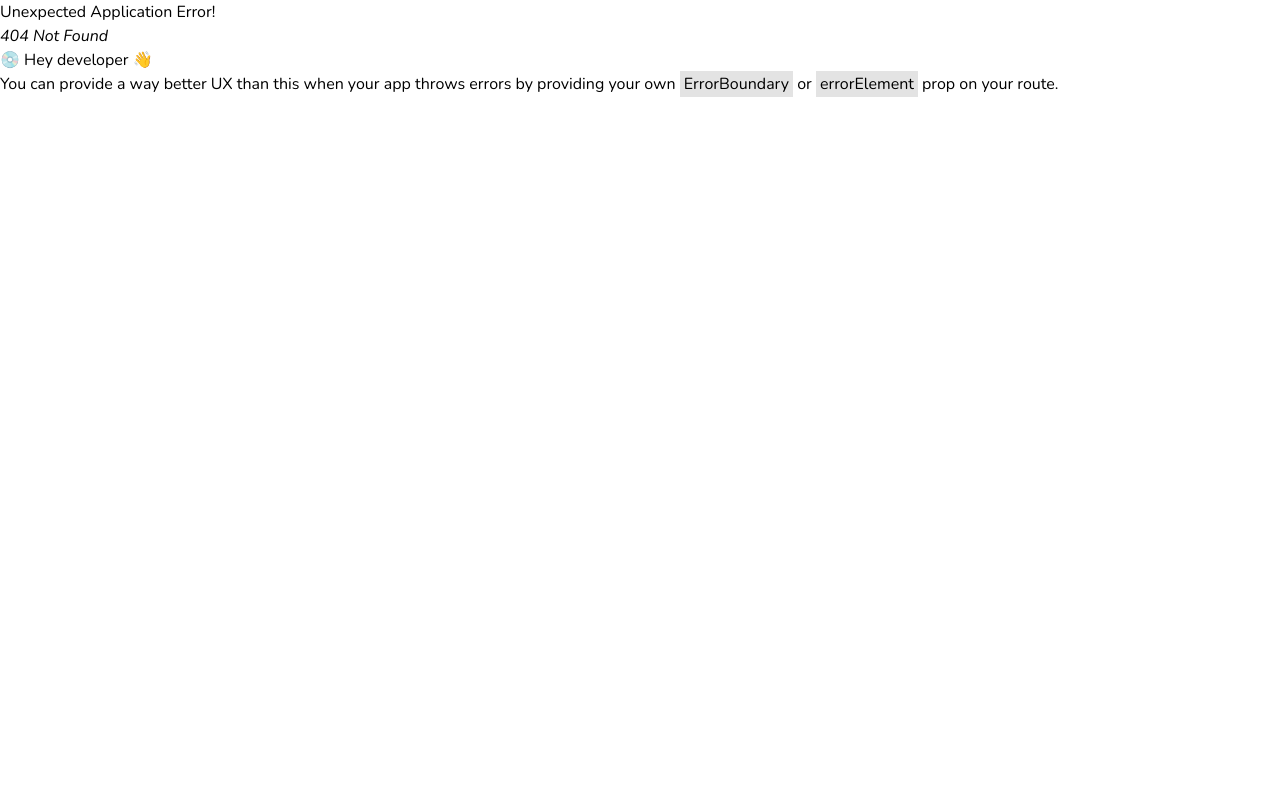
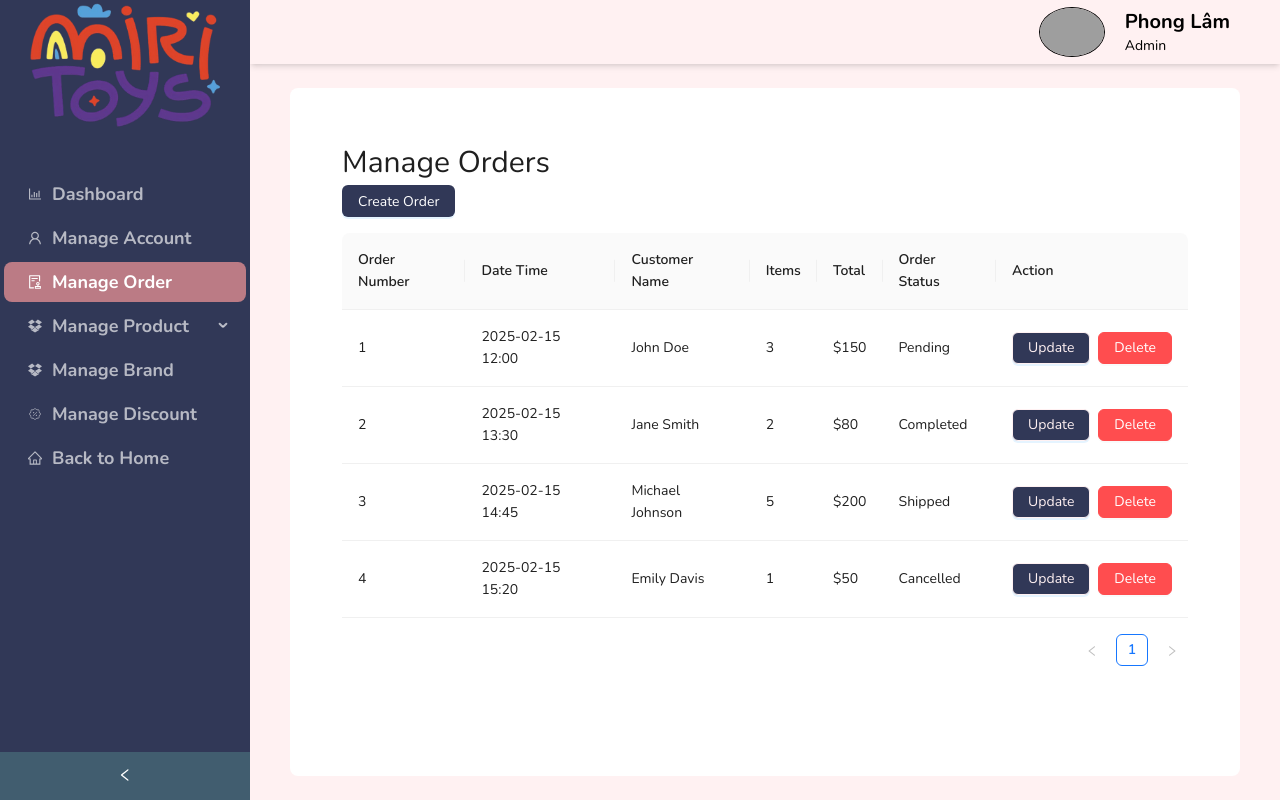
Before and after one commit to phglamm/mysteryminis-fe, a React (Vite) app: page /admin/order-management in a window 1280 px wide. Before the commit this address had no page. Built offline with nearby package versions, Linux system fonts and the light colour scheme; grey boxes are pictures that could not be loaded.

Commit message:
manage order ui

```diff
--- /dev/null
+++ b/src/pages/AdminPages/ManageOrder/ManageOrder.jsx
@@ -0,0 +1,98 @@
+import React from "react";
+import { Table, Button, Space } from "antd";
+
+const ManageOrder = () => {
+  const columns = [
+    { title: "Order Number", dataIndex: "orderNumber", key: "orderNumber" },
+    { title: "Date Time", dataIndex: "dateTime", key: "dateTime" },
+    { title: "Customer Name", dataIndex: "customerName", key: "customerName" },
+    { title: "Items", dataIndex: "items", key: "items" },
+    { title: "Total", dataIndex: "total", key: "total" },
+    { title: "Order Status", dataIndex: "orderStatus", key: "orderStatus" },
+    {
+      title: "Action",
+      key: "action",
+      render: (_, record) => (
+        <>
+          <Space>
+            <Button
+              type="primary"
+              style={{
+                backgroundColor: "#313857",
+                borderColor: "#FFF1F2",
+                color: "#FFF1F2",
+              }}
+            >
+              Update
+            </Button>
+            <Button
+              type="default"
+              style={{
+                backgroundColor: "#ff4d4f",
+                borderColor: "#ff4d4f",
+                color: "#fff",
+              }}
+            >
+              Delete
+            </Button>
+          </Space>
+        </>
+      ),
+    },
+  ];
+
+  const data = [
+    {
+      orderNumber: 1,
+      dateTime: "2025-02-15 12:00",
+      customerName: "John Doe",
+      items: 3,
+      total: "$150",
+      orderStatus: "Pending",
+    },
+    {
+      orderNumber: 2,
+      dateTime: "2025-02-15 13:30",
+      customerName: "Jane Smith",
+      items: 2,
+      total: "$80",
+      orderStatus: "Completed",
+    },
+    {
+      orderNumber: 3,
+      dateTime: "2025-02-15 14:45",
+      customerName: "Michael Johnson",
+      items: 5,
+      total: "$200",
+      orderStatus: "Shipped",
+    },
+    {
+      orderNumber: 4,
+      dateTime: "2025-02-15 15:20",
+      customerName: "Emily Davis",
+      items: 1,
+      total: "$50",
+      orderStatus: "Cancelled",
+    },
+  ];
+
+  return (
+    <div style={{ padding: 20 }}>
+      <h2 style={{ fontSize: "30px" }}>Manage Orders</h2>
+      <Button
+        type="primary"
+        style={{
+          marginBottom: 16,
+          backgroundColor: "#313857 ",
+          borderColor: "#FFF1F2 !important",
+          color: "#FFF1F2 !important",
+        }}
+      >
+        Create Order
+      </Button>
+      <Table columns={columns} dataSource={data} rowKey="orderNumber" />
+    </div>
+  );
+};
+
+export default ManageOrder;
```
Also changed, not shown: src/App.jsx (+9 -0 lines).
